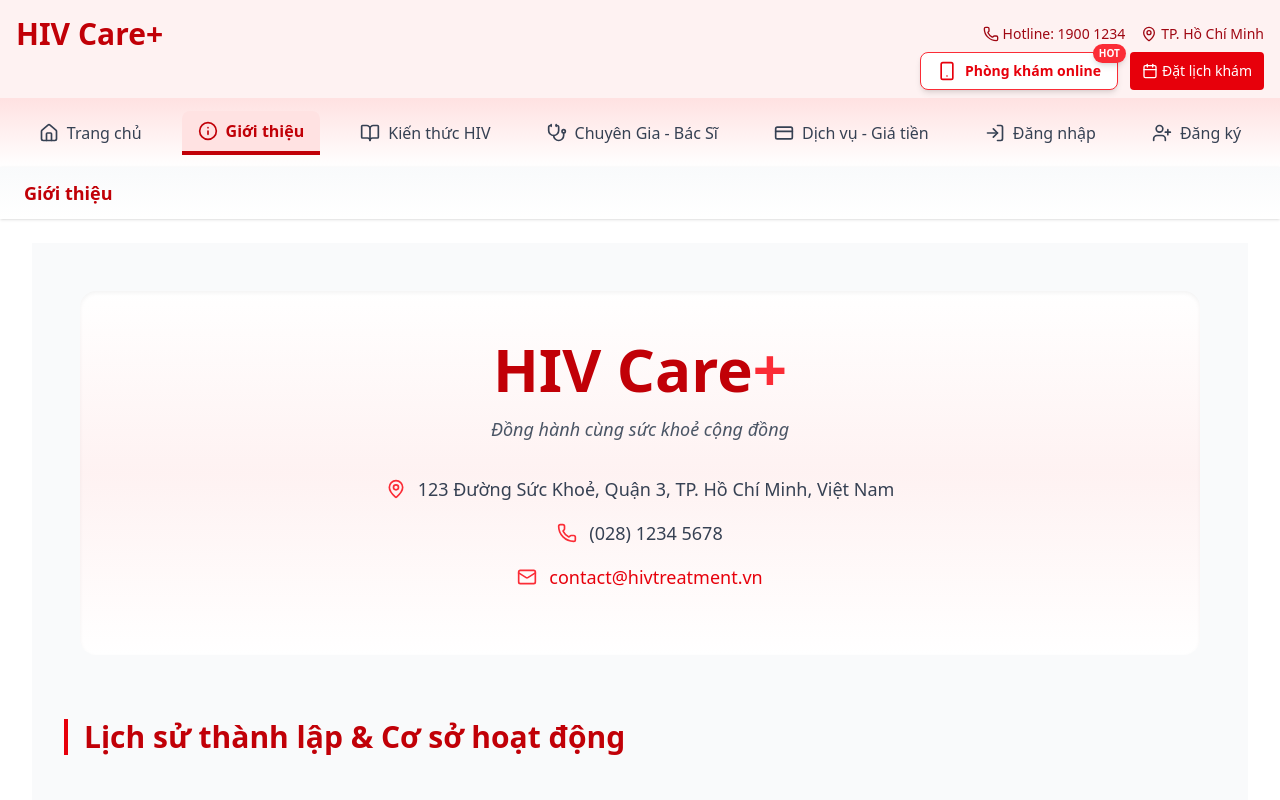
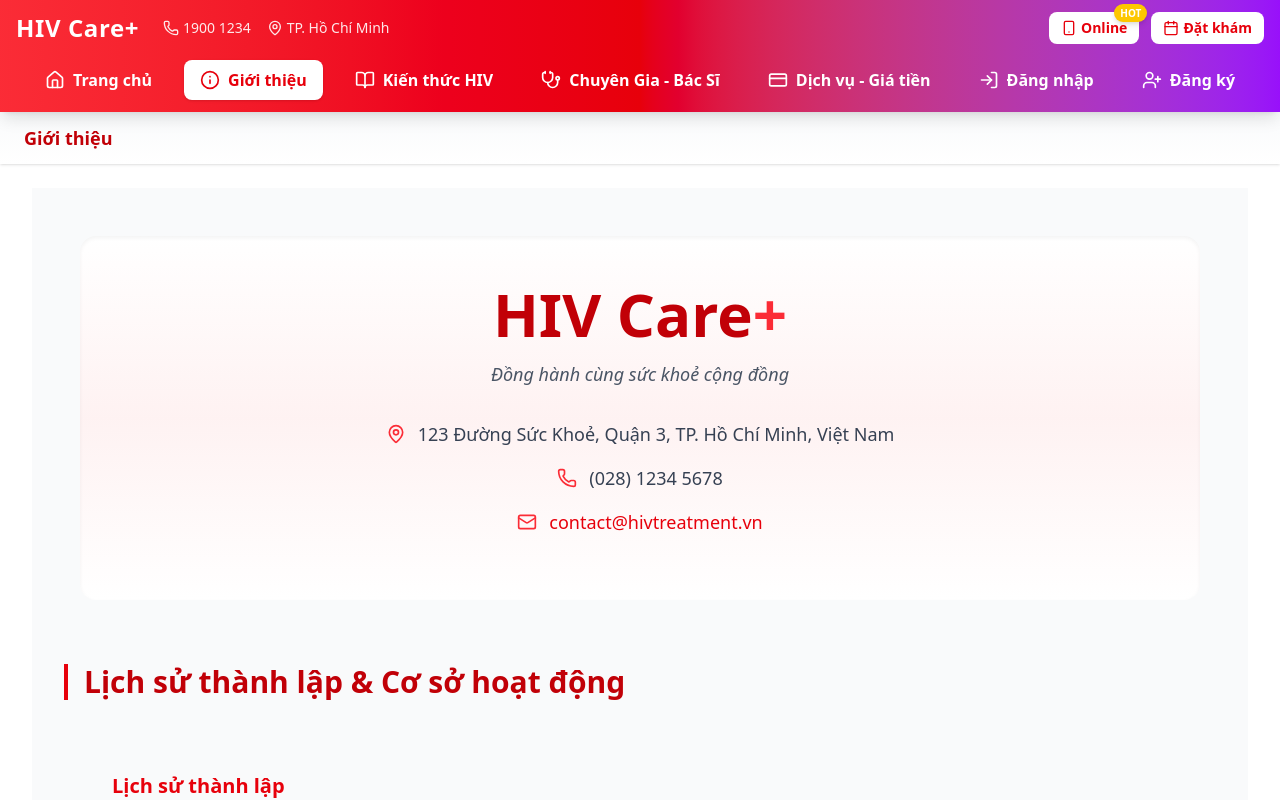
Before and after one commit to YenNhi206/swpHIVproject, a React (Vite) app: page /about in a window 1280 px wide. Shown: the top 800 px of the page. Built offline with nearby package versions, Linux system fonts and the light colour scheme.

Commit message:
update
...

```diff
--- a/src/components/Footer.jsx
+++ b/src/components/Footer.jsx
@@ -1,4 +1,12 @@
 import { motion } from 'framer-motion';
+import {
+  Home,
+  Info,
+  Stethoscope,
+  Smartphone,
+  CreditCard,
+  MapPin,
+} from 'lucide-react';
 
 export default function Footer() {
   return (
@@ -8,6 +16,7 @@ export default function Footer() {
       animate={{ opacity: 1, y: 0 }}
       transition={{ duration: 0.5 }}
     >
+      {/* Đối tác */}
       <div className="max-w-7xl mx-auto px-4 py-6">
         <h2 className="text-2xl font-bold text-red-600 mb-6 flex items-center justify-center gap-2">
           Đối tác hỗ trợ
@@ -41,8 +50,7 @@ export default function Footer() {
               image: "https://keangnamkorea.com/wp-content/uploads/2025/02/Logo-So-Y-Te-TPHCM-Department-of-Healt-of-HCM-City.webp",
               description: "Đơn vị trực thuộc Sở Y tế địa phương, cung cấp dịch vụ tư vấn & điều trị.",
               link: "#",
-              linkLabel: "medinet.hochiminhcity.gov.vn"
-
+              linkLabel: "medinet.hochiminhcity.gov.vn",
             },
           ].map((partner, index) => (
             <motion.div
@@ -77,6 +85,7 @@ export default function Footer() {
         </div>
       </div>
 
+      {/* Thông tin hệ thống */}
       <div className="bg-red-600 text-white py-5 mt-6 shadow-inner text-sm">
         <div className="max-w-5xl mx-auto px-4 text-center space-y-2">
           <p>
@@ -98,6 +107,27 @@ export default function Footer() {
           </p>
         </div>
       </div>
+
+      {/* Links có icon */}
+      <div className="bg-red-800 text-white py-4">
+        <div className="max-w-6xl mx-auto px-4 flex flex-wrap justify-center gap-6 items-center text-sm">
+          <a href="/" className="flex items-center gap-1 hover:text-gray-300 transition">
+            <Home className="w-4 h-4" /> Trang chủ
+          </a>
+          <a href="/about" className="flex items-center gap-1 hover:text-gray-300 transition">
+            <Info className="w-4 h-4" /> Giới thiệu
+          </a>
+          <a href="/listdoctor" className="flex items-center gap-1 hover:text-gray-300 transition">
+            <Stethoscope className="w-4 h-4" /> Bác sĩ
+          </a>
+          <a href="/services" className="flex items-center gap-1 hover:text-gray-300 transition">
+            <CreditCard className="w-4 h-4" /> Dịch vụ
+          </a>
+          <a href="/support" className="flex items-center gap-1 hover:text-gray-300 transition">
+            <Smartphone className="w-4 h-4" /> Hỗ trợ
+          </a>
+        </div>
+      </div>
     </motion.footer>
   );
 }
--- a/src/components/Navbar.jsx
+++ b/src/components/Navbar.jsx
@@ -2,34 +2,18 @@ import React, { useState, useEffect } from 'react';
 import { Link, useLocation, useNavigate } from 'react-router-dom';
 import { motion } from 'framer-motion';
 import {
-  Home,
-  Info,
-  BookOpen,
-  Stethoscope,
-  Phone,
-  MapPin,
-  Calendar,
-  Smartphone,
-  LogIn,
-  UserPlus,
-  LogOut,
-  User as UserIcon,
-  CreditCard
+  Home, Info, BookOpen, Stethoscope, Phone, MapPin, Calendar,
+  Smartphone, LogIn, UserPlus, LogOut, User as UserIcon, CreditCard
 } from 'lucide-react';
 
 export default function Navbar() {
   const location = useLocation();
   const navigate = useNavigate();
-
   const [user, setUser] = useState(null);
 
   useEffect(() => {
     const storedUser = localStorage.getItem('user');
-    if (storedUser) {
-      setUser(JSON.parse(storedUser));
-    } else {
-      setUser(null);
-    }
+    setUser(storedUser ? JSON.parse(storedUser) : null);
   }, [location]);
 
   const isActive = (path) => location.pathname === path;
@@ -41,10 +25,12 @@ export default function Navbar() {
   };
 
   const handleUserClick = () => {
-    if (user?.role === 'ADMIN') navigate('/admin');
-    else if (user?.role === 'DOCTOR') navigate('/doctor');
-    else if (user?.role === 'STAFF') navigate('/staff');
-    else navigate('/patient');
+    switch (user?.role) {
+      case 'ADMIN': navigate('/admin'); break;
+      case 'DOCTOR': navigate('/doctor'); break;
+      case 'STAFF': navigate('/staff'); break;
+      default: navigate('/patient');
+    }
   };
 
   const navLinks = [
@@ -57,165 +43,115 @@ export default function Navbar() {
 
   return (
     <motion.header
-      className="w-full bg-red-50 shadow-sm"
-      initial={{ opacity: 0, y: -50 }}
+      className="w-full bg-gradient-to-r from-red-500 via-red-600 to-purple-600 backdrop-blur-md bg-opacity-90 shadow-lg"
+      initial={{ opacity: 0, y: -40 }}
       animate={{ opacity: 1, y: 0 }}
-      transition={{ duration: 0.5 }}
+      transition={{ duration: 0.4 }}
     >
-      <div className="max-w-7xl mx-auto px-4 pt-4 pb-2 flex justify-between items-start">
-        <Link to="/" className="text-red-700 text-3xl font-bold no-underline">
+      <div className="max-w-7xl mx-auto px-4 py-3 text-white">
+
+        <div className="flex flex-col md:flex-row justify-between items-center gap-4">
+          <div className="flex flex-col md:flex-row items-center gap-6">
+            <Link to="/" className="text-2xl font-extrabold tracking-wide whitespace-nowrap">
               HIV Care+
             </Link>
-
-        <div className="flex flex-col items-end mt-2">
-          <div className="flex gap-4 text-sm text-red-800 items-center">
+            <div className="hidden md:flex gap-4 text-sm text-white/90">
               <div className="flex items-center gap-1">
                 <Phone className="w-4 h-4" />
-              <span>Hotline: 1900 1234</span>
+                <span>1900 1234</span>
               </div>
               <div className="flex items-center gap-1">
                 <MapPin className="w-4 h-4" />
                 <span>TP. Hồ Chí Minh</span>
               </div>
             </div>
+          </div>
 
+          <div className="flex items-center gap-3">
             {(!user || user.role === 'PATIENT') && (
-            <div className="flex gap-3 mt-2">
-              <div className="relative inline-block">
-                <span className="absolute -top-2 -right-2 bg-red-500 text-white text-[10px] font-bold px-1.5 py-0.5 rounded-full shadow-md">
+              <>
+                <Link
+                  to="/support"
+                  className="relative inline-flex items-center gap-1 bg-white text-red-600 font-semibold text-sm px-3 py-1.5 rounded-lg hover:bg-red-100 transition"
+                >
+                  <span className="absolute -top-2 -right-2 bg-yellow-400 text-white text-[10px] font-bold px-1.5 py-0.5 rounded-full shadow-md">
                     HOT
                   </span>
-                <Link
-                  to="/support"
-                  className="flex items-center gap-2 bg-white border border-red-500 text-red-600 px-4 py-2 rounded-lg font-semibold text-sm hover:bg-red-600 hover:text-white shadow-md transition-all"
-                >
-                  <Smartphone className="w-5 h-5" />
-                  Phòng khám online
+                  <Smartphone className="w-4 h-4" />
+                  Online
                 </Link>
-              </div>
                 <Link
                   to="/appointments"
-                className="bg-red-600 text-white px-3 py-1 rounded hover:bg-red-700 text-sm flex items-center gap-1"
+                  className="bg-white text-red-600 font-semibold text-sm px-3 py-1.5 rounded-lg hover:bg-red-100 transition flex items-center gap-1"
                 >
                   <Calendar className="w-4 h-4" />
-                Đặt lịch khám
+                  Đặt khám
                 </Link>
-            </div>
+              </>
             )}
-        </div>
-      </div>
-
-      <nav className="bg-gradient-to-b from-red-100 to-white border-t border-red-100">
-        <div className="max-w-7xl mx-auto px-4">
-          <div className="flex justify-center items-center py-3 space-x-6">
-
-            {user?.role === 'ADMIN' && (
-              <motion.div whileHover={{ scale: 1.05 }} transition={{ duration: 0.2 }}>
-                <Link
-                  to="/admin"
-                  className={`flex items-center gap-2 py-2 px-4 rounded-t-lg transition-colors duration-300 ${isActive('/admin')
-                    ? 'text-red-700 border-b-4 border-red-700 bg-red-100 font-bold'
-                    : 'text-gray-700 hover:text-red-600 hover:bg-red-50 hover:border-b-2 hover:border-red-200'
-                    }`}
-                >
-                  Quản trị Admin
-                </Link>
-              </motion.div>
-            )}
-
-            {user?.role === 'DOCTOR' && (
-              <motion.div whileHover={{ scale: 1.05 }} transition={{ duration: 0.2 }}>
-                <Link
-                  to="/doctor"
-                  className={`flex items-center gap-2 py-2 px-4 rounded-t-lg transition-colors duration-300 ${isActive('/doctor')
-                    ? 'text-red-700 border-b-4 border-red-700 bg-red-100 font-bold'
-                    : 'text-gray-700 hover:text-red-600 hover:bg-red-50 hover:border-b-2 hover:border-red-200'
-                    }`}
-                >
-                  Trang bác sĩ
-                </Link>
-              </motion.div>
-            )}
-
-            {user?.role === 'STAFF' && (
-              <motion.div whileHover={{ scale: 1.05 }} transition={{ duration: 0.2 }}>
-                <Link
-                  to="/staff"
-                  className={`flex items-center gap-2 py-2 px-4 rounded-t-lg transition-colors duration-300 ${isActive('/staff')
-                    ? 'text-red-700 border-b-4 border-red-700 bg-red-100 font-bold'
-                    : 'text-gray-700 hover:text-red-600 hover:bg-red-50 hover:border-b-2 hover:border-red-200'
-                    }`}
-                >
-                  Trang nhân viên
-                </Link>
-              </motion.div>
-            )}
-
-            {(!user || user.role === 'PATIENT') && navLinks.map((link) => (
-              <motion.div key={link.path} whileHover={{ scale: 1.05 }} transition={{ duration: 0.2 }}>
-                <Link
-                  to={link.path}
-                  className={`flex items-center gap-2 py-2 px-4 rounded-t-lg transition-colors duration-300 ${isActive(link.path)
-                    ? 'text-red-700 border-b-4 border-red-700 bg-red-100 font-bold'
-                    : 'text-gray-700 hover:text-red-600 hover:bg-red-50 hover:border-b-2 hover:border-red-200'
-                    }`}
-                >
-                  <link.icon className="w-5 h-5" />
-                  {link.label}
-                </Link>
-              </motion.div>
-            ))}
-
-            {user ? (
-              <div className="flex items-center gap-4 ml-4 cursor-pointer" onClick={handleUserClick}>
-                <UserIcon className="w-6 h-6 text-red-700" />
-                <span className="font-semibold text-red-700">
-                  {user?.fullName ? ` ${user.fullName}` : ' Người dùng'}
+            {user && (
+              <div className="flex items-center gap-3 cursor-pointer" onClick={handleUserClick}>
+                <UserIcon className="w-5 h-5" />
+                <span className="text-sm font-medium max-w-[200px] overflow-x-auto whitespace-nowrap">
+                  {user?.fullName || 'Người dùng'}
                 </span>
                 <motion.button
                   onClick={(e) => {
                     e.stopPropagation();
                     handleLogout();
                   }}
-                  className="flex items-center gap-1 bg-red-600 text-white px-3 py-1 rounded hover:bg-red-700 text-sm"
+                  className="bg-white text-red-600 px-3 py-1 rounded-md text-sm font-semibold hover:bg-red-100"
                   whileHover={{ scale: 1.05 }}
                   whileTap={{ scale: 0.95 }}
                 >
-                  <LogOut className="w-4 h-4" />
+                  <LogOut className="w-4 h-4 inline-block mr-1" />
                   Đăng xuất
                 </motion.button>
               </div>
-            ) : (
-              <>
-                <motion.div whileHover={{ scale: 1.05 }} transition={{ duration: 0.2 }}>
-                  <Link
-                    to="/login"
-                    className={`flex items-center gap-2 py-2 px-4 rounded-t-lg transition-colors duration-300 ${isActive('/login')
-                      ? 'text-red-700 border-b-4 border-red-700 bg-red-100 font-bold'
-                      : 'text-gray-700 hover:text-red-600 hover:bg-red-50 hover:border-b-2 hover:border-red-200'
-                      }`}
-                  >
-                    <LogIn className="w-5 h-5" />
-                    Đăng nhập
-                  </Link>
-                </motion.div>
-                <motion.div whileHover={{ scale: 1.05 }} transition={{ duration: 0.2 }}>
-                  <Link
-                    to="/signup"
-                    className={`flex items-center gap-2 py-2 px-4 rounded-t-lg transition-colors duration-300 ${isActive('/signup')
-                      ? 'text-red-700 border-b-4 border-red-700 bg-red-100 font-bold'
-                      : 'text-gray-700 hover:text-red-600 hover:bg-red-50 hover:border-b-2 hover:border-red-200'
-                      }`}
-                  >
-                    <UserPlus className="w-5 h-5" />
-                    Đăng ký
-                  </Link>
-                </motion.div>
-              </>
             )}
           </div>
         </div>
+
+        <nav className="mt-4 flex flex-wrap justify-center gap-3 md:gap-4">
+          {user?.role === 'ADMIN' && (
+            <TabLink to="/admin" label="Quản trị" icon={UserIcon} active={isActive('/admin')} />
+          )}
+          {user?.role === 'DOCTOR' && (
+            <TabLink to="/doctor" label="Bác sĩ" icon={UserIcon} active={isActive('/doctor')} />
+          )}
+          {user?.role === 'STAFF' && (
+            <TabLink to="/staff" label="Nhân viên" icon={UserIcon} active={isActive('/staff')} />
+          )}
+          {(!user || user.role === 'PATIENT') &&
+            navLinks.map(link => (
+              <TabLink key={link.path} to={link.path} label={link.label} icon={link.icon} active={isActive(link.path)} />
+            ))
+          }
+          {!user && (
+            <>
+              <TabLink to="/login" label="Đăng nhập" icon={LogIn} active={isActive('/login')} />
+              <TabLink to="/signup" label="Đăng ký" icon={UserPlus} active={isActive('/signup')} />
+            </>
+          )}
         </nav>
+      </div>
     </motion.header>
+
   );
 }
+
+function TabLink({ to, label, icon: Icon, active }) {
+  return (
+    <Link
+      to={to}
+      className={`flex items-center gap-2 px-4 py-2 text-sm md:text-base rounded-lg transition
+        ${active
+          ? 'bg-white text-red-600 font-bold shadow'
+          : 'text-white hover:bg-white/20 font-semibold'}
+      `}
+    >
+      <Icon className="w-5 h-5 shrink-0" />
+      <span className="truncate max-w-[160px]">{label}</span>
+    </Link>
+  );
+}
--- a/src/features/patient/History.jsx
+++ b/src/features/patient/History.jsx
@@ -189,7 +189,7 @@ export default function History() {
             onClick={() => setActiveTab(tab.key)}
             className={`px-6 py-3 rounded-xl font-semibold transition-all duration-200 shadow-md border-2 text-sm
               ${activeTab === tab.key
-                ? "bg-gradient-to-r from-red-500 to-orange-400 text-white border-transparent"
+                ? "bg-gradient-to-r from-red-500 to-purple-600 text-white border-transparent"
                 : "bg-white text-red-600 border-red-300 hover:border-red-400 hover:bg-red-100"}`}
           >
             {tab.label}
```
Lines whose indentation alone changed are shown as unchanged.
